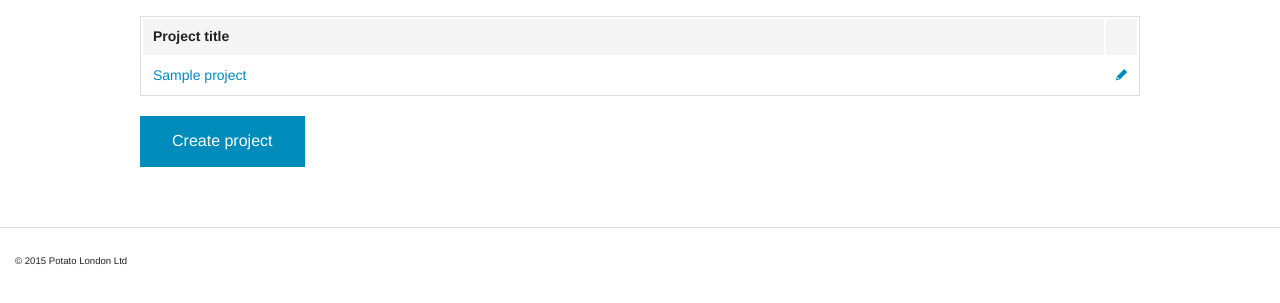
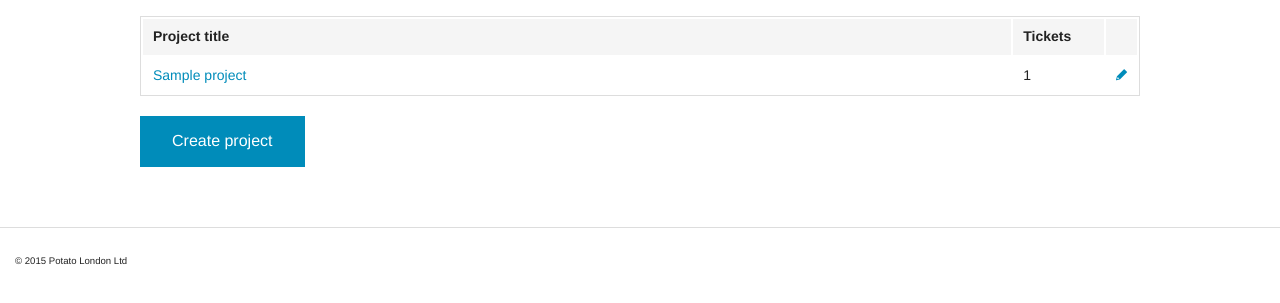
Before and after one commit to beckys57/potato, a Django app: template tracker/templates/site/project_list.html in a window 1280 px wide. Shown: the part 45-348 px from the top of the page. Run offline with Django 3.2, Linux system fonts and the light colour scheme; the template is opened without the code that fills it: most values are stand-ins (such as "Sample title", 1, 10 or a date in 2020).

```diff
--- a/tracker/site/forms.py
+++ b/tracker/site/forms.py
@@ -51,9 +51,11 @@ class TicketForm(BaseTrackerForm):
     def __init__(self, project=None, *args, **kwargs):
         self.project = project
         super(TicketForm, self).__init__(*args, **kwargs)
+        self.fields['assignees'].queryset = get_user_model().objects.all()
+        # Override the choices with just the email for each user
+        self.fields['assignees'].choices = [(a.id, a.email) for a in self.fields['assignees'].queryset]
 
 
-        self.fields['assignees'].queryset = get_user_model().objects.all()
     def pre_save(self, instance):
         instance.created_by = self.user
         instance.project = self.project
--- a/tracker/templates/site/project_list.html
+++ b/tracker/templates/site/project_list.html
@@ -7,6 +7,7 @@
 			<thead>
 				<tr>
 					<th width="1200">Project title</th>
+					<th width="100">Tickets</th>
 					<th></th>
 				</tr>
 			</thead>
@@ -14,6 +15,7 @@
 				{% for project in object_list %}
 				<tr>
 					<td><a href="{% url "project-detail" project_id=project.pk %}">{{ project.title }}</a></td>
+					<td>{{ project.tickets.count }}</td>
 					<td>
 						<a href="{% url "project-update" project_id=project.pk %}">
 							<i class="fi-pencil"></i>
```
